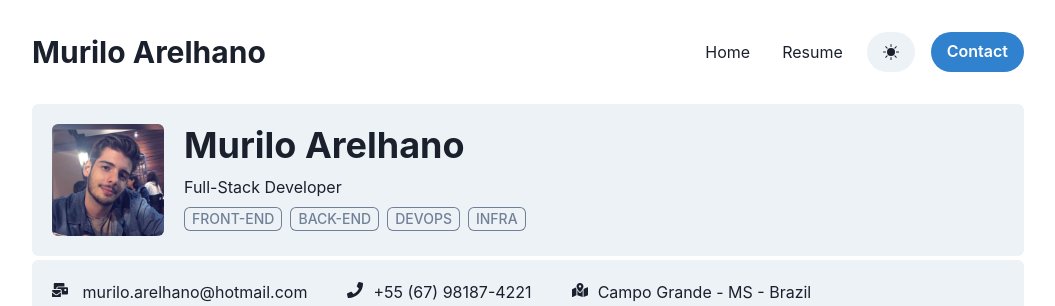
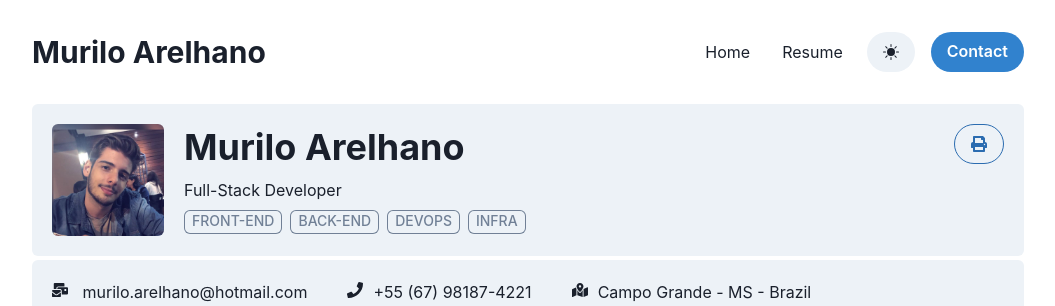
Before and after one commit to muriloarelhano/portfolio-old, a Next.js app: page /resume in a window 1280 px wide. Shown: the top 306 px of the page, without its empty margins (112-1167 px from the left). Built offline with nearby package versions, Linux system fonts and the light colour scheme.

Commit message:
feat: Add print button in resume

```diff
--- a/package.json
+++ b/package.json
@@ -14,13 +14,13 @@
     "@emotion/react": "^11.9.3",
     "@emotion/styled": "^11.9.3",
     "framer-motion": "^6.5.1",
-    "html2canvas": "^1.4.1",
     "jspdf": "^2.5.1",
     "next": "12.2.2",
     "react": "18.2.0",
     "react-dom": "18.2.0",
     "react-icons": "^4.4.0",
-    "react-multi-carousel": "^2.8.2"
+    "react-multi-carousel": "^2.8.2",
+    "react-to-print": "^2.14.7"
   },
   "devDependencies": {
     "@types/node": "18.0.6",
--- a/pages/resume.tsx
+++ b/pages/resume.tsx
@@ -1,4 +1,6 @@
 import { Container, Grid, GridItem, useColorModeValue } from "@chakra-ui/react";
+import { useRef } from "react";
+import { useReactToPrint } from "react-to-print";
 import { ResumeHeader } from "../src/components/resume/ResumeHeader";
 import { ResumeMainInfos } from "../src/components/resume/ResumeMainInfos";
 import { ResumeProfileInfos } from "../src/components/resume/ResumeProfileInfos";
@@ -7,10 +9,15 @@ import Footer from "../src/sections/Footer";
 import { Header } from "../src/sections/Header";
 
 const ResumePage: React.FC = () => {
+  const resumeRef = useRef<HTMLDivElement>(null);
+  const handlePrint = useReactToPrint({
+    content: () => resumeRef.current,
+  });
   return (
     <>
+      <style>{getPageMargins()}</style>
       <Header />
-      <Container maxW={"container.lg"} mb={10}>
+      <Container maxW={"container.lg"} mb={10} ref={resumeRef}>
         <Grid
           templateAreas={`"header header"
                   "info info"
@@ -23,7 +30,7 @@ const ResumePage: React.FC = () => {
             area={"header"}
             borderRadius={"md"}
           >
-            <ResumeHeader />
+            <ResumeHeader handler={handlePrint} />
           </GridItem>
           <GridItem
             bg={useColorModeValue("gray.100", "gray.700")}
@@ -53,4 +60,21 @@ const ResumePage: React.FC = () => {
   );
 };
 
+const getPageMargins = () => {
+  return `
+  @page {
+    size: auto;
+    margin: ${20}px ${0}px ${20}px ${0}px !important;
+  }
+
+  @media print {
+    html, body {
+      height: initial !important;
+      overflow: initial !important;
+      -webkit-print-color-adjust: exact;
+    }
+  }
+  `;
+};
+
 export default ResumePage;
--- a/src/components/resume/ResumeHeader.tsx
+++ b/src/components/resume/ResumeHeader.tsx
@@ -1,10 +1,26 @@
+import {
+  Button,
+  Heading,
+  HStack,
+  Image,
+  Tag,
+  Text,
+  VStack
+} from "@chakra-ui/react";
 import React from "react";
-import { Heading, HStack, Image, Tag, Text, VStack } from "@chakra-ui/react";
+import { FaPrint } from "react-icons/fa";
 import MyFace from "../../../public/my-face.jpg";
 
-export const ResumeHeader = () => {
+export const ResumeHeader: React.FC<{ handler: any }> = ({ handler }) => {
   return (
-    <HStack minWidth={"100%"} align={"start"} padding={"5"} gap={5}>
+    <HStack
+      minWidth={"100%"}
+      align={"start"}
+      padding={"5"}
+      gap={5}
+      justify={"space-between"}
+    >
+      <HStack gap={5}>
         <Image
           src={MyFace.src}
           alt="My Face"
@@ -23,5 +39,9 @@ export const ResumeHeader = () => {
           </HStack>
         </VStack>
       </HStack>
+      <Button variant={"outline"} onClick={handler}>
+        <FaPrint />
+      </Button>
+    </HStack>
   );
 };
--- a/src/components/resume/ResumeMainInfos.tsx
+++ b/src/components/resume/ResumeMainInfos.tsx
@@ -3,7 +3,7 @@ import React from "react";
 import { Education, EducationProps } from "./Education";
 import { Experience, ExperienceProps } from "./Experience";
 
-export const ResumeMainInfos: React.FC = () => {
+export const ResumeMainInfos = () => {
   return (
     <VStack align={"start"} p={5} gap={2}>
       <Heading size={"lg"}>Perfil</Heading>
--- a/src/sections/Header.tsx
+++ b/src/sections/Header.tsx
@@ -2,7 +2,7 @@ import React from "react";
 import { NavBar } from "../components/Menu";
 import { Container, Heading, HStack, Text } from "@chakra-ui/react";
 
-export const Header: React.FunctionComponent = () => {
+export const Header: React.FC = () => {
   return (
     <Container maxW={"container.lg"}>
       <HStack justify={"space-between"} py={5}>
--- a/src/utils/pdf.ts
+++ b/src/utils/pdf.ts
@@ -2,7 +2,9 @@ import jsPDF from "jspdf";
 import ReactDOMServer from "react-dom/server";
 
 export const reactToPdf = (fileName: string, reactComponent: any) => {
-  const input = ReactDOMServer.renderToStaticMarkup(reactComponent);
-  const pdf = new jsPDF();
+  const input = ReactDOMServer.renderToString(reactComponent);
+  console.log(input);
+  const pdf = new jsPDF("portrait", "px", "a4", false);
+  pdf.addPage();
   pdf.html(input, { callback: () => pdf.save(`${fileName}.pdf`) });
 };
```
Also changed, not shown: src/sections/Banner.tsx (+5 -10 lines), 1 other file (tests, documents, lock files or other folders). Lines whose indentation alone changed are shown as unchanged.
